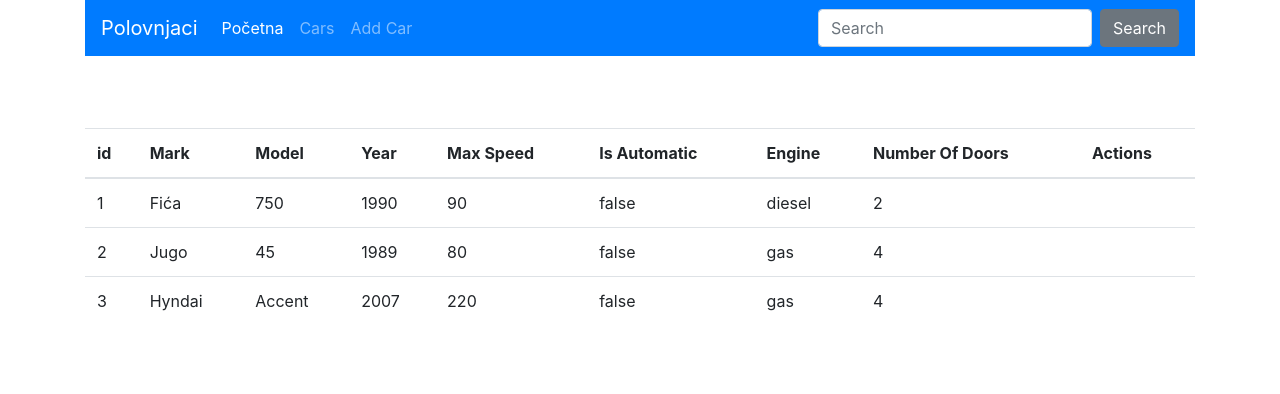
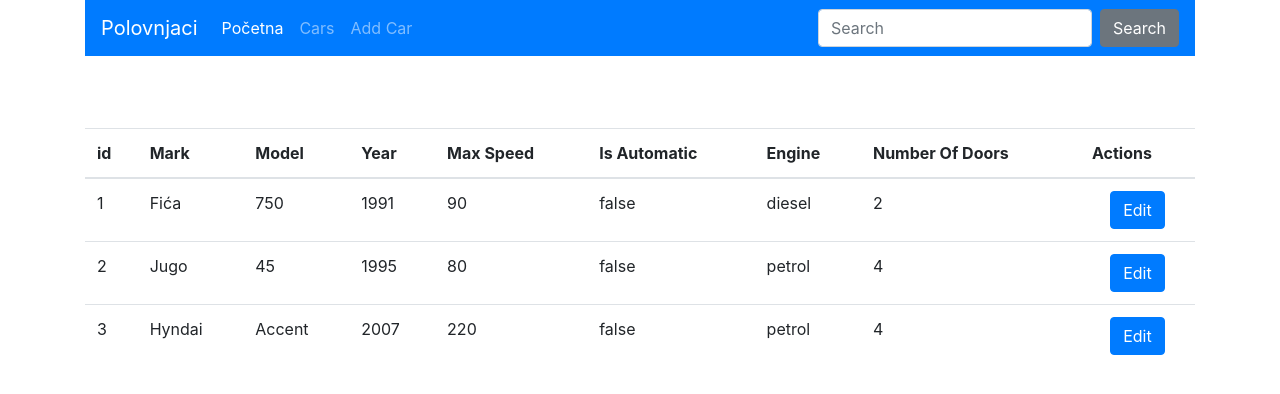
Before and after one commit to npantos/angular-cars, an Angular app: page / in a window 1280 px wide. Shown: the top 394 px of the page. Built offline with nearby package versions, Linux system fonts and the light colour scheme.

Commit message:
Zadatak 8

```diff
--- a/src/app/components/car-form/car-form.component.html
+++ b/src/app/components/car-form/car-form.component.html
@@ -52,7 +52,7 @@
       <select #year="ngModel" [(ngModel)]="car.year" name="year" class="form-control" required>
         <option *ngFor="let year of years">{{ year }}</option>
       </select>
-      <div class="alert alert-danger" *ngIf="!year.dirty && carForm.dirty">
+      <div class="alert alert-danger" *ngIf="!year.dirty && carForm.dirty && year.empty">
         Year is required.
       </div>
     </div>
@@ -80,7 +80,7 @@
     </div>
 
     <div class="input-group col-md-5 pl-0 my-lg-4 my-2">
-      <button type="submit" class="btn btn-primary mr-2" [disabled]="carForm.form.invalid">Add car</button>
+      <button type="submit" class="btn btn-primary mr-2" [disabled]="carForm.form.invalid">Submit</button>
       <button type="reset" class="btn btn-danger mr-2">Reset</button>
       <button type="button" (click)="previewForm()" class="btn btn-default mr-2">Preview</button>
     </div>
--- a/src/app/components/car-form/car-form.component.ts
+++ b/src/app/components/car-form/car-form.component.ts
@@ -14,17 +14,27 @@ export class CarFormComponent implements OnInit {
     private car: Car;
     private years = [];
 
-    constructor(private _cars: CarService, private _route: Router) {
+    constructor(private _cars: CarService, private _route: Router, private _activated: ActivatedRoute) {
         for (let i = 1990; i <= 2018; i++) {
             this.years.push(i);
         }
         this.car = new Car();
 
+        this._activated.params.subscribe((params) => {
+            this.car = _cars.getOneCar(+params['id']);
+        });
+
+
     }
 
     submit() {
 
-        this._cars.addCar(this.car);
+        if (this.car.id) {
+            this._cars.editCar(this.car);
+        } else {
+            this._cars.addCar(this.car);
+        }
+
         this._route.navigate(['/cars']);
 
     }
--- a/src/app/components/cars/cars.component.html
+++ b/src/app/components/cars/cars.component.html
@@ -23,7 +23,7 @@
     <td>{{ car.engine }}</td>
     <td>{{ car.numberOfDoors }}</td>
     <td class="text-center">
-
+<a class="btn btn-primary btn-round" routerLink="/cars/edit/{{ car.id }}">Edit</a>
 
     </td>
   </tr>
--- a/src/app/services/car.service.ts
+++ b/src/app/services/car.service.ts
@@ -13,7 +13,7 @@ export class CarService {
                 id: this.idCountSet(),
                 mark: 'Fića',
                 model: '750',
-                year: '1990',
+                year: '1991',
                 maxSpeed: 90,
                 isAutomatic: false,
                 engine: 'diesel',
@@ -23,10 +23,10 @@ export class CarService {
                 id: this.idCountSet(),
                 mark: 'Jugo',
                 model: '45',
-                year: '1989',
+                year: '1995',
                 maxSpeed: 80,
                 isAutomatic: false,
-                engine: 'gas',
+                engine: 'petrol',
                 numberOfDoors: 4
             },
             {
@@ -36,7 +36,7 @@ export class CarService {
                 year: '2007',
                 maxSpeed: 220,
                 isAutomatic: false,
-                engine: 'gas',
+                engine: 'petrol',
                 numberOfDoors: 4
             }
         ];
@@ -54,6 +54,23 @@ export class CarService {
 
     }
 
+    public editCar(car) {
+
+        this.cars.push(car);
+
+    }
+
+    public getOneCar(id){
+        let car;
+        this.cars.forEach((c) => {
+            if (c.id === id) {
+                car = c;
+            }
+        });
+        return car;
+    }
+
+
     public idCountSet() {
         return this.idCount++;
     }
```
Also changed, not shown: src/app/app.module.ts (+12 -10 lines).
